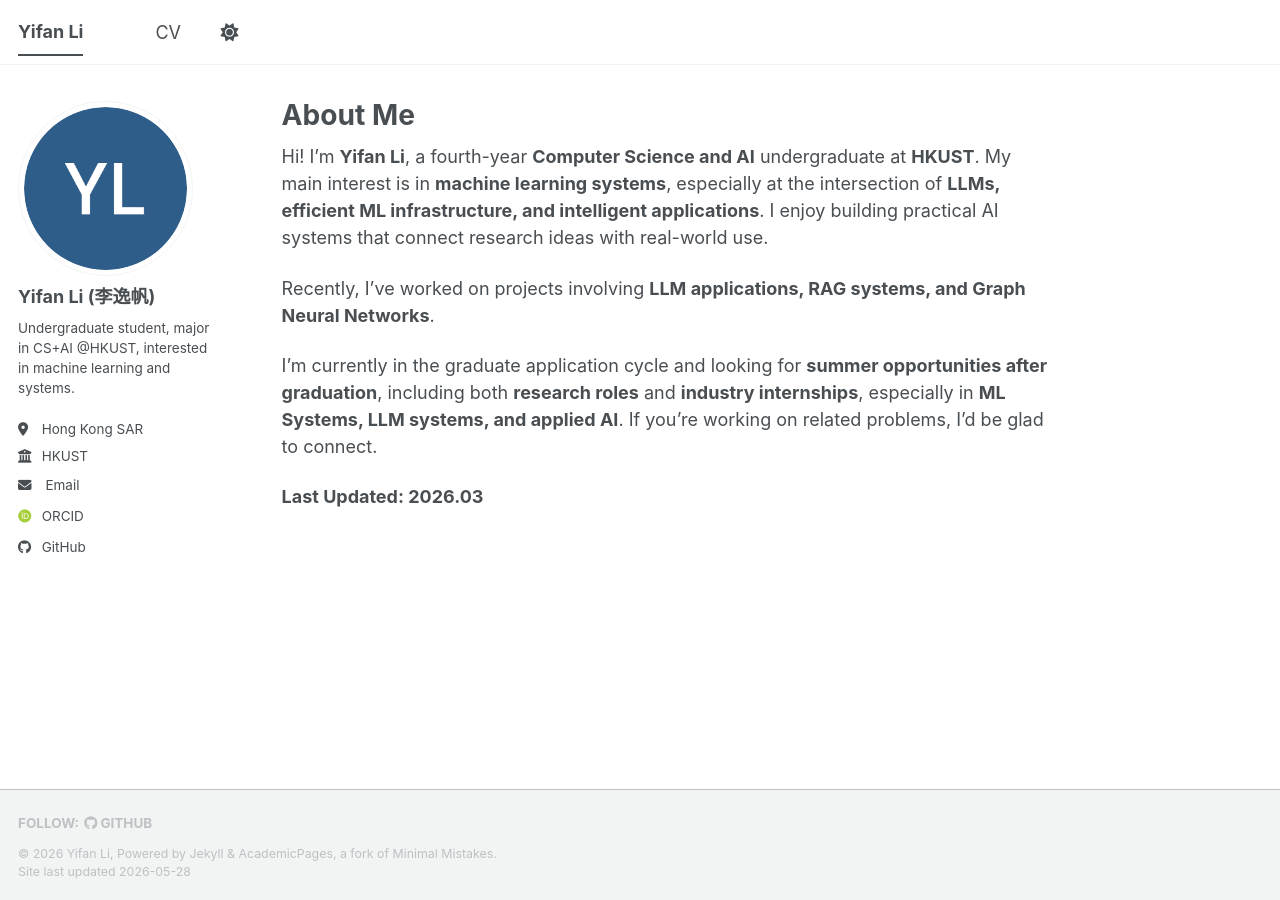
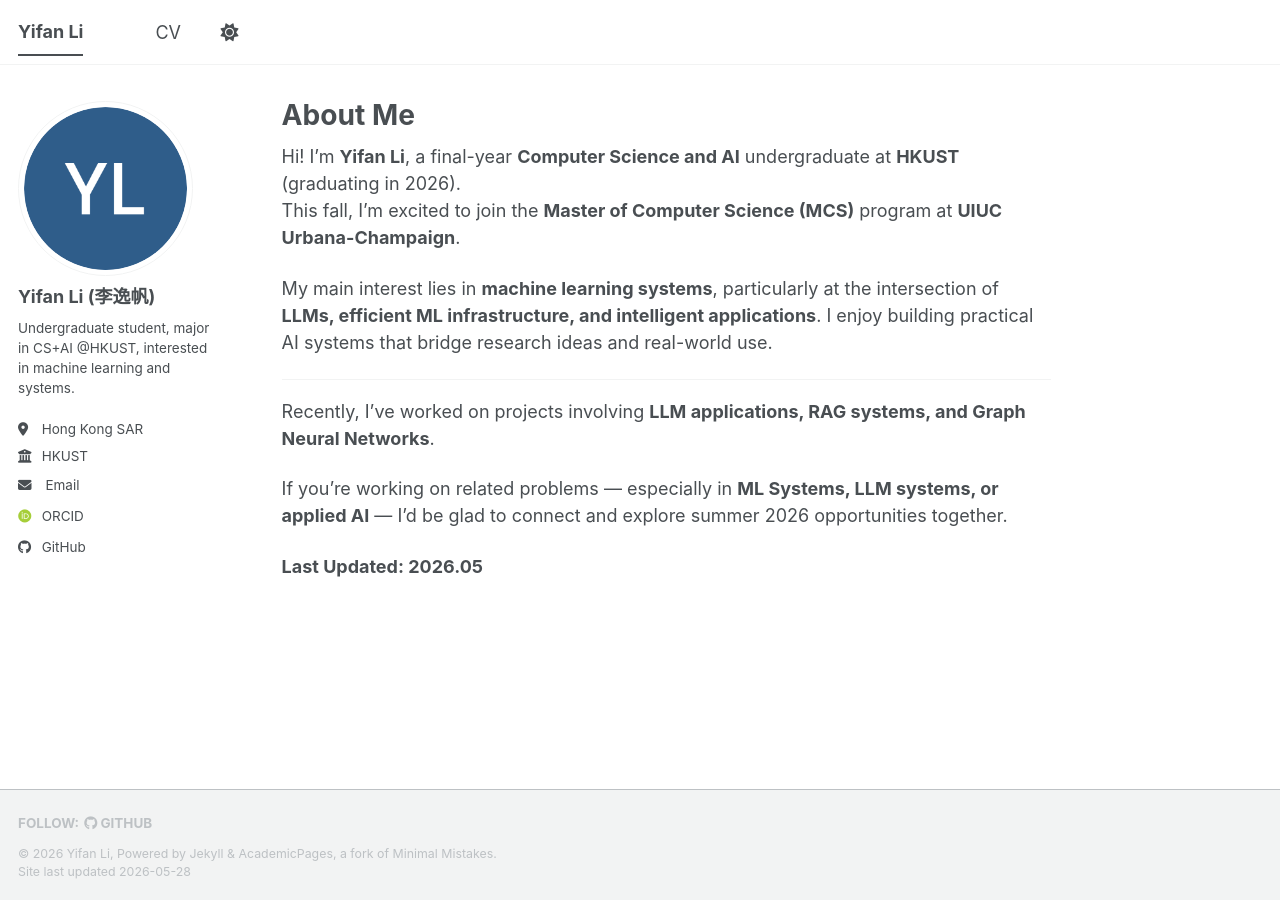
Before and after one commit to dt1dr/dt1dr.github.io, a Jekyll site: the page built from _pages/about.md, in a window 1280 px wide. Built offline with Jekyll 4.4.1, drawn with Linux system fonts in a browser that asks for light colours; some web fonts are replaced; a script bundle is joined from its source files by our own code; library files that are not in the unit come from our copies.

Commit message:
May Update about

```diff
--- a/_pages/about.md
+++ b/_pages/about.md
@@ -7,10 +7,15 @@
   - /about.html
 ---
 
-Hi! I’m **Yifan Li**, a fourth-year **Computer Science and AI** undergraduate at **HKUST**. My main interest is in **machine learning systems**, especially at the intersection of **LLMs, efficient ML infrastructure, and intelligent applications**. I enjoy building practical AI systems that connect research ideas with real-world use.
+Hi! I’m **Yifan Li**, a final-year **Computer Science and AI** undergraduate at **HKUST** (graduating in 2026).
+This fall, I’m excited to join the **Master of Computer Science (MCS)** program at **UIUC Urbana-Champaign**.
+
+My main interest lies in **machine learning systems**, particularly at the intersection of **LLMs, efficient ML infrastructure, and intelligent applications**. I enjoy building practical AI systems that bridge research ideas and real-world use.
+
+---
 
 Recently, I’ve worked on projects involving **LLM applications, RAG systems, and Graph Neural Networks**.
 
-I’m currently in the graduate application cycle and looking for **summer opportunities after graduation**, including both **research roles** and **industry internships**, especially in **ML Systems, LLM systems, and applied AI**. If you’re working on related problems, I’d be glad to connect.
+If you’re working on related problems — especially in **ML Systems, LLM systems, or applied AI** — I’d be glad to connect and explore summer 2026 opportunities together.
 
-**Last Updated: 2026.03**
+**Last Updated: 2026.05**
```
